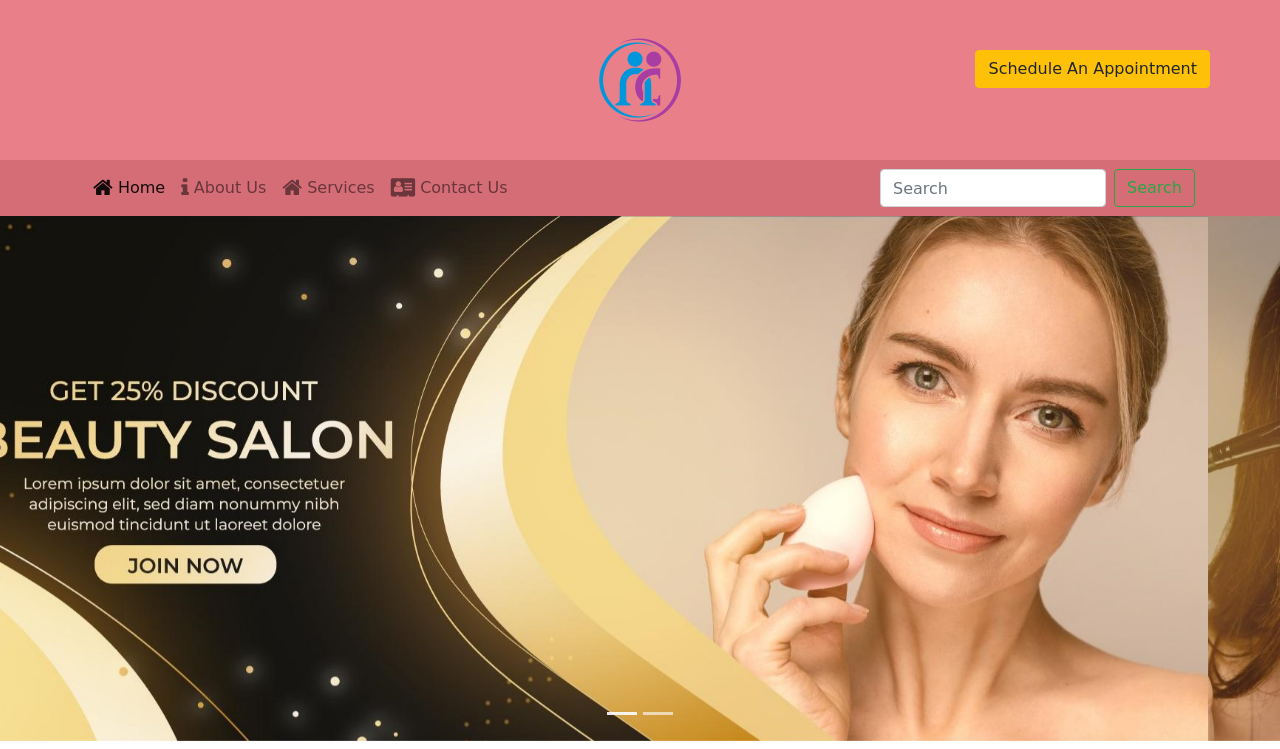
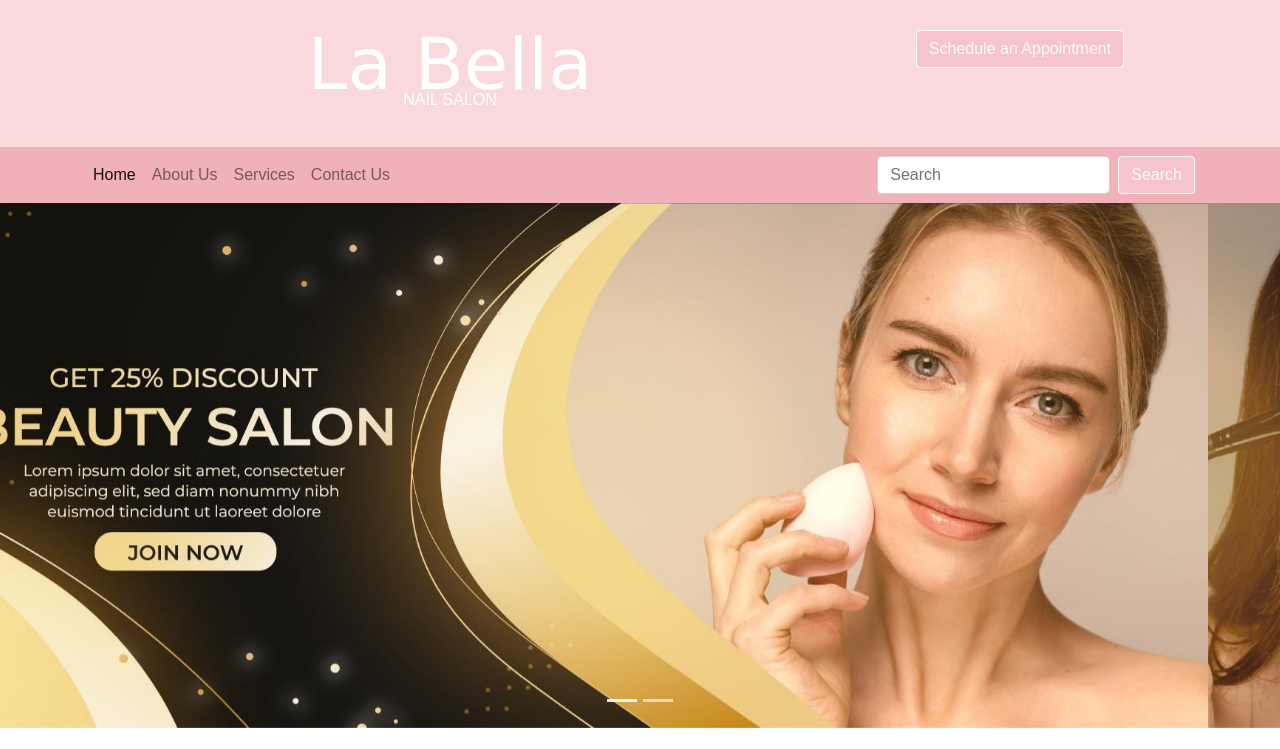
Before and after one commit to sruthiravindra/thenailsalon, a website: page index.html in a window 1280 px wide. Shown: the top 749 px of the page. Drawn offline with nearby package versions, Linux system fonts and the light colour scheme; a web font is replaced by a local one.

Commit message:
formatting jumbotron and navbar

```diff
--- a/css/styles.css
+++ b/css/styles.css
@@ -1,26 +1,37 @@
 /*styles*/
 body{
-    font-family: "DM Sans", cursive;
+    font-family: "Arial", "sans serif";
     background:rgb(255, 255, 255);
     color: rgb(75, 79, 88);
 }
 
-h1, h2{
-    font-family: "Caveat", cursive;
+h1 {
+    font-family: "Zeyada", cursive;
+    line-height: 0.5;
+    font-size: 4.5em;
+    color: white;
 }
+
+h2 {
+    font-family: "Arial","sans serif";
+    color: white;
+    font-size: 1em;
+}
+
+
 h3, h4, h5 {
-    font-family: "DM Sans",cursive;
+    font-family: "Arial","sans serif";
 }
 .jumbotron{
     padding: 30px;
-    background-color: #dc3545a1;
+    background-color: #f9d9dc;
     margin-bottom: 0px;;
 }
 .navbar{
-    background-color: #bb1827a1;
+    background-color: #f1b1b8;
 }
 .navbar, .navbar > a {
-    font-family: "DM Sans", cursive;
+    font-family: "Arial", "sans serif";
 }
 nav[aria-label="breadcrumb"]{
     background-color: #e9ecef;
@@ -29,15 +40,21 @@ footer{
     background-image: linear-gradient(#dc3545a1, white);
     padding: 20px 0;
 }
-#btnMakeAnAppointment{
-    position: absolute;
-    right: 0px;
-    top:20px;
-}
+
 .contentsection{
     padding-top:20px;
     padding-bottom:20px;
 }
+
+.btn {
+    background-color: #f6c5cb;
+    border: solid white 1px;
+}
+
+.nav-link {
+        color: white;
+}
+
 /*about us page styles*/
 .aboutus .aboutus_ourteam{
     background-color: rgb(236, 240, 241);
--- a/index.html
+++ b/index.html
@@ -13,6 +13,8 @@
    <link rel="stylesheet" href="https://fonts.googleapis.com/css?family=Caveat|Open+Sans" />
    <link rel="stylesheet" href="css/styles.css" />
    <link rel="stylesheet" href="node_modules/font-awesome/css/font-awesome.min.css" />
+   <link rel="stylesheet" href="https://fonts.googleapis.com/css?family=Zeyada" />
+
    <title>La Bella Nail Salon</title>
 
 </head>
@@ -22,14 +24,18 @@
    <header class="jumbotron jumbotron-fluid">
       <div class="container">
          <div class="row">
-            <div class="col-12 text-center">
-               <img src="img/logo.png" class="img-fluid mx-auto d-block" />
-               <a class="btn btn-warning" data-toggle="modal" data-target="#reserveModal" id="btnMakeAnAppointment">Schedule An Appointment</a>
+            <div class="col-sm-8 text-center">
+               <h1 class="mt-3">La Bella</h1>
+               <h2>NAIL SALON</h2>
+            </div>
+            <div class="col text-center">
+               <a class="btn text-light" data-toggle="modal" data-target="#reserveModal" id="btnMakeAnAppointment">Schedule an Appointment</a>
             </div>
 
          </div>
       </div>
    </header>
+
    <!--add nav bar here-->
    <nav class="navbar navbar-expand-sm navbar-light bg-gradient-light sticky-top">
       <div class="container">
@@ -39,23 +45,22 @@
          <div class="collapse navbar-collapse" id="menubar">
             <ul class="navbar-nav mr-auto">
                <li class="navbar-item active">
-                  <a class="nav-link" href="#"><i class="fa fa-home fa-lg" aria-hidden="true"></i> Home
-                     <span class="sr-only">(current)</span></a>
+                  <a class="nav-link" href="#">Home</a>
                </li>
                <li class="navbar-item">
-                  <a class="nav-link" href="aboutus.html"><i class="fa fa-info fa-lg" aria-hidden="true"></i> About Us</a>
+                  <a class="nav-link" href="aboutus.html">About Us</a>
                </li>
                <li class="navbar-item">
-                  <a class="nav-link" href="services.html"><i class="fa fa-home fa-lg" aria-hidden="true"></i> Services</a>
+                  <a class="nav-link" href="services.html"> Services</a>
                </li>
                <li class="navbar-item">
-                  <a class="nav-link" href="contactus.html"><i class="fa fa-address-card fa-lg" aria-hidden="true"></i> Contact Us</a>
+                  <a class="nav-link" href="contactus.html">Contact Us</a>
                </li>
             </ul>
             <form class="form-inline my-2 my-lg-0 ml-auto">
                <input class="form-control mr-sm-2" type="search" placeholder="Search" aria-label="Search">
-               <button class="btn btn-outline-success my-2 my-sm-0" type="submit">Search</button>
-             </form>
+               <button class="btn my-2 my-sm-0 text-light" type="submit">Search</button>
+            </form>
          </div>
       </div>
    </nav>
```
Also changed, not shown: aboutus.html (+1 -0 lines), contactus.html (+2 -0 lines).
